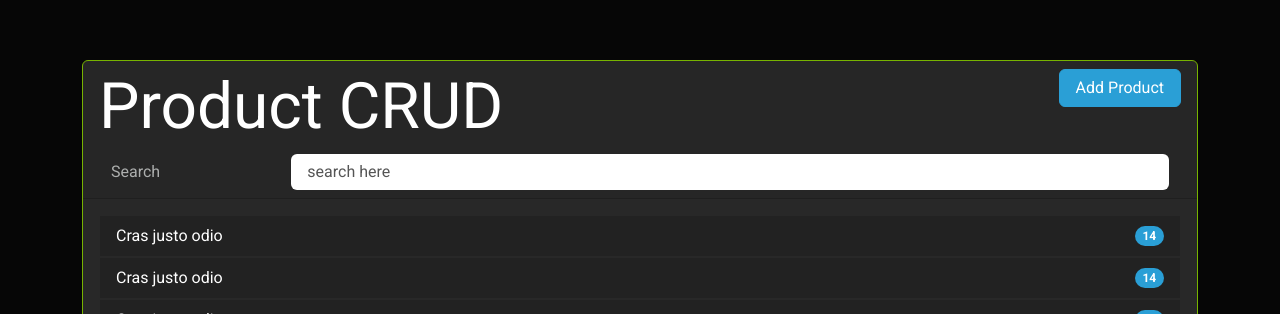
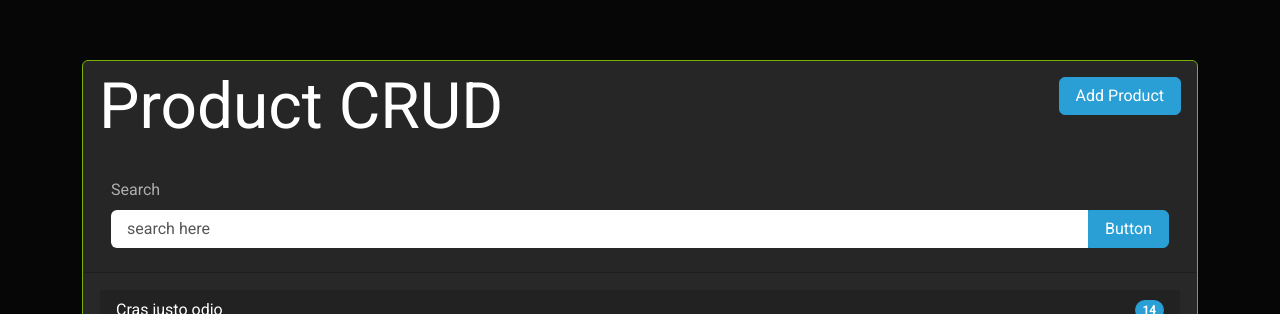
Before and after one commit to breno-bortot/Product-CRUD, a Vue app: page / in a window 1280 px wide. Shown: the top 314 px of the page. Built offline with nearby package versions, Linux system fonts and the light colour scheme.

Commit message:
Search bar implementation with emiting

```diff
--- a/src/App.vue
+++ b/src/App.vue
@@ -1,9 +1,9 @@
 <template>
   <div class="container">
     <div class="card border-success mb-3">
-      <Header title="Product CRUD" />
+      <Header @search-submit="filterAction"  title="Product CRUD" />
       <List />
-      <Footer />
+      <!-- <Footer /> -->
     </div>
   </div>
 </template>
@@ -18,6 +18,11 @@ export default {
     Header,
     List,
   },
+  methods: {
+     filterAction(searchInput) {
+        console.log(searchInput);
+     }
+  }
 };
 </script>
 
--- a/src/components/Button.vue
+++ b/src/components/Button.vue
@@ -1,5 +1,5 @@
 <template >
-  <div class="float-end">
+  <div class="float-end mt-2">
     <button
       type="button"
       class="btn btn-primary"
--- a/src/components/Header.vue
+++ b/src/components/Header.vue
@@ -2,25 +2,12 @@
   <div class="card-header">
     <Button />
     <h1>{{ title }}</h1>
-
-    <div class="container">
-      <div class="form-group row">
-        <label for="search" class="col-sm-2 col-form-label">Search</label>
-        <div class="col-sm-10">
-          <input
-            type="text"
-            class="form-control"
-            id="search"
-            v-model="search"
-            placeholder="search here"
-          />
-        </div>
-      </div>
-    </div>
+    <SearchBar  @search-submit="getSearchInput"/>
   </div>
 </template>
 <script>
 import Button from "./Button.vue";
+import SearchBar from "./SearchBar.vue";
 
 export default {
   name: "Header",
@@ -29,13 +16,16 @@ export default {
   },
   components: {
     Button,
+    SearchBar
   },
-  data() {
-    return {
-      searchInput: "",
-    };
-  },
+  emits: ['search-submit'],
+  methods: {
+     getSearchInput(searchInput) {
+         this.$emit('search-submit', searchInput)
+     }
+  }
 };
+
 </script>
 <style>
 </style>
--- /dev/null
+++ b/src/components/SearchBar.vue
@@ -0,0 +1,32 @@
+<template>
+      <div class="container">
+         <div class="form-group row">
+            <label for="search" class="form-label mt-4">Search</label>
+            <div class="input-group mb-3">
+               <input
+               type="text"
+               class="col-sm-8 form-control"
+               id="search"
+               v-model="searchInput"
+               placeholder="search here"
+                  />
+
+               <button  @click="$emit('search-submit', searchInput)"  class="btn btn-primary" type="button" id="button-addon2">Button</button>
+            </div>
+
+         </div>
+      </div>
+</template>
+<script>
+export default {
+   name: 'SearchBar',
+   data() {
+      return {
+         searchInput: "",
+      }
+   }
+}
+</script>
+<style>
+
+</style>
```
